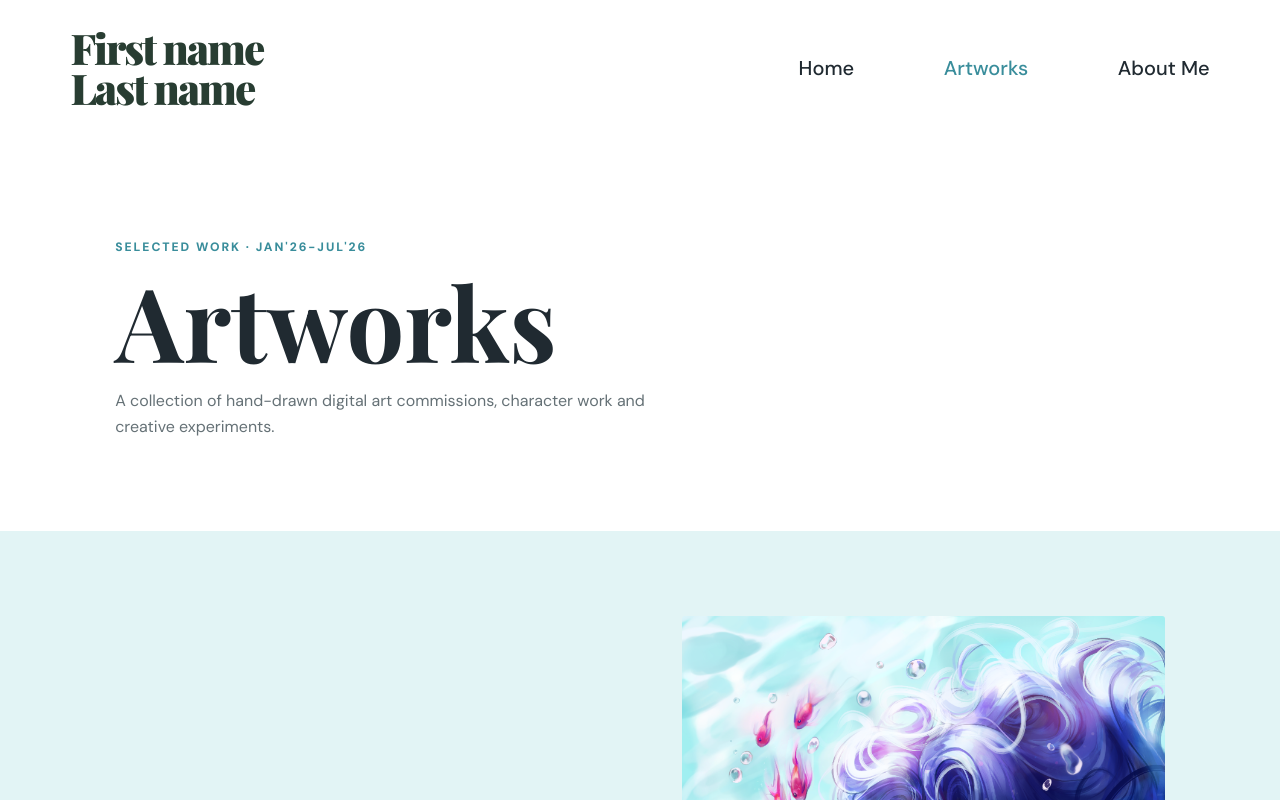
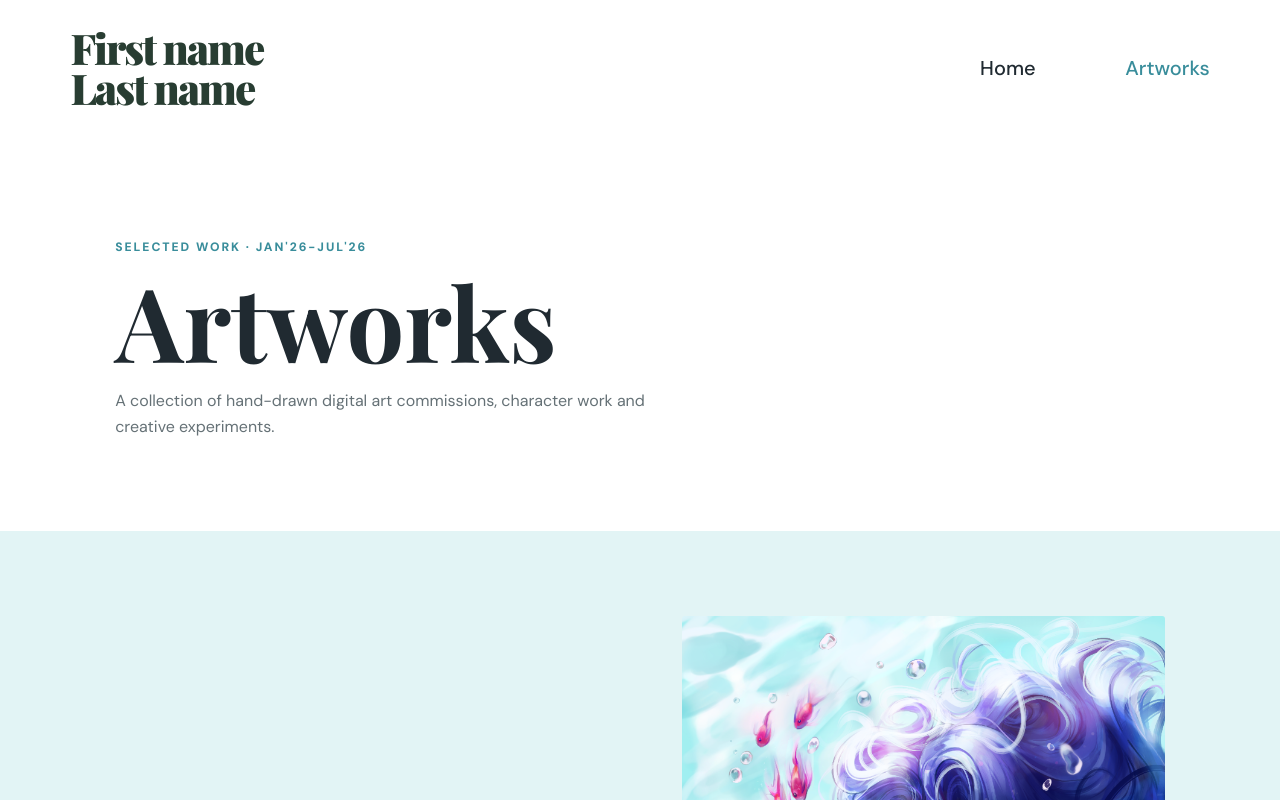
Before and after one commit to jasmithae/Resume-AI-modified, a plain HTML site: page artworks_page.html in a window 1280 px wide. Shown: the top 800 px of the page. Drawn offline with nearby package versions, Linux system fonts and the light colour scheme.

Commit message:
Update artworks_page.html

```diff
--- a/artworks_page.html
+++ b/artworks_page.html
@@ -15,7 +15,6 @@
         <div class="nav-links">
             <a href="home_page.html">Home</a>
             <a class="active" href="artworks_page.html">Artworks</a>
-            <a href="about_page.html">About Me</a>
         </div>
     </nav>
 
@@ -98,7 +97,6 @@
             <p>Explore</p>
             <a href="home_page.html">Home</a>
             <a href="artworks_page.html">Artworks</a>
-            <a href="about_page.html">About Me</a>
             <a href="mailto:your-email@example.com">Contact</a>
         </div>
         <p class="copyright">© 2026 First name Last name. All rights reserved.</p>
```
